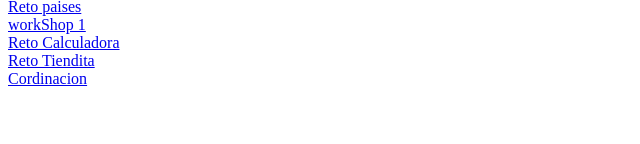
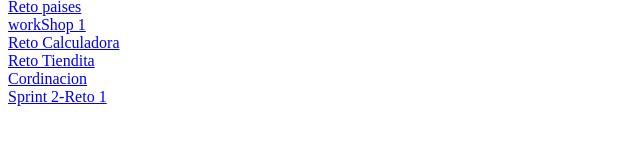
Before and after one commit to Edwin3002/Edwin3002.github.io, a plain HTML site: page index.html in a window 1280 px wide. Shown: the part 280-424 px from the top of the page, without its empty margins (0-640 px from the left). Drawn offline with Linux system fonts and the light colour scheme.

Commit message:
Update index.html

```diff
--- a/index.html
+++ b/index.html
@@ -27,6 +27,7 @@
     <a href="./reto-calculadora/html/index.html">Reto Calculadora</a><br>
      <a href="./reto-tienda/html/index.html">Reto Tiendita</a><br>
     <a href="./coordinacion/html/index.html">Cordinacion</a><br>
+    <a href="./sprint 2- reto 1">Sprint 2-Reto 1</a><br>
 
 </body>
 </html>
```
